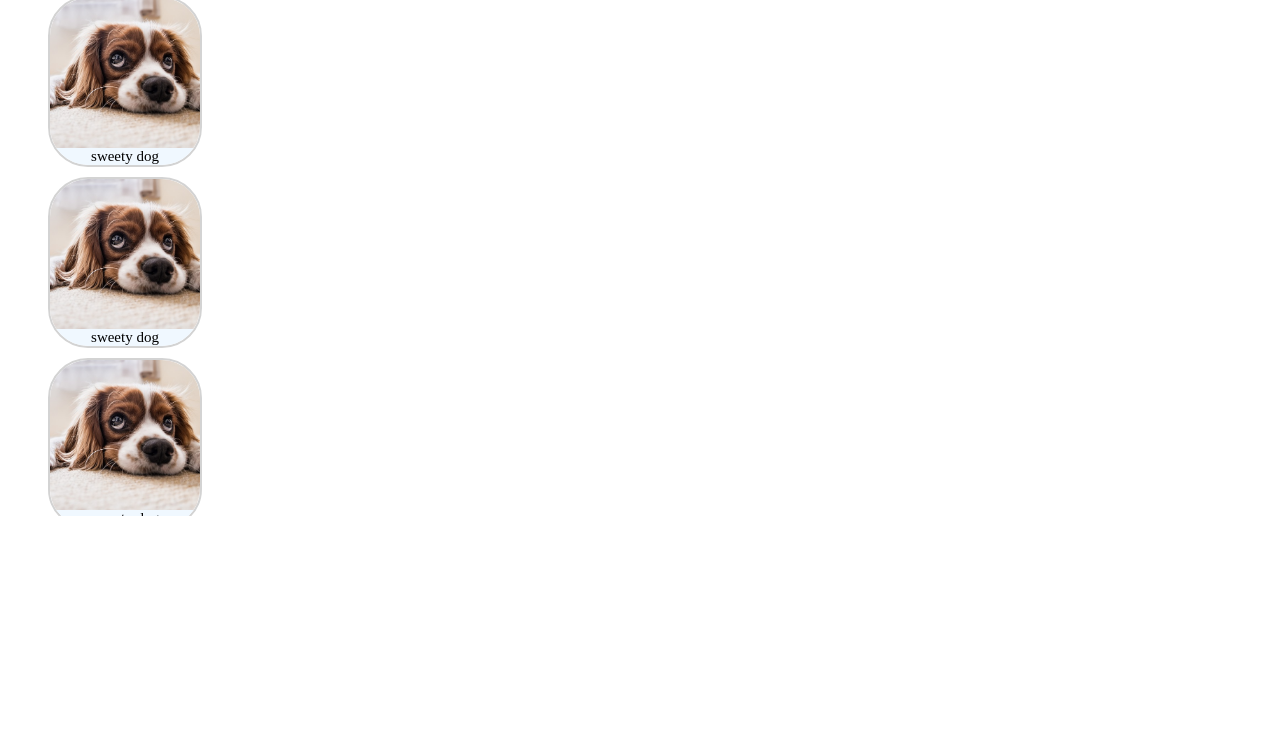
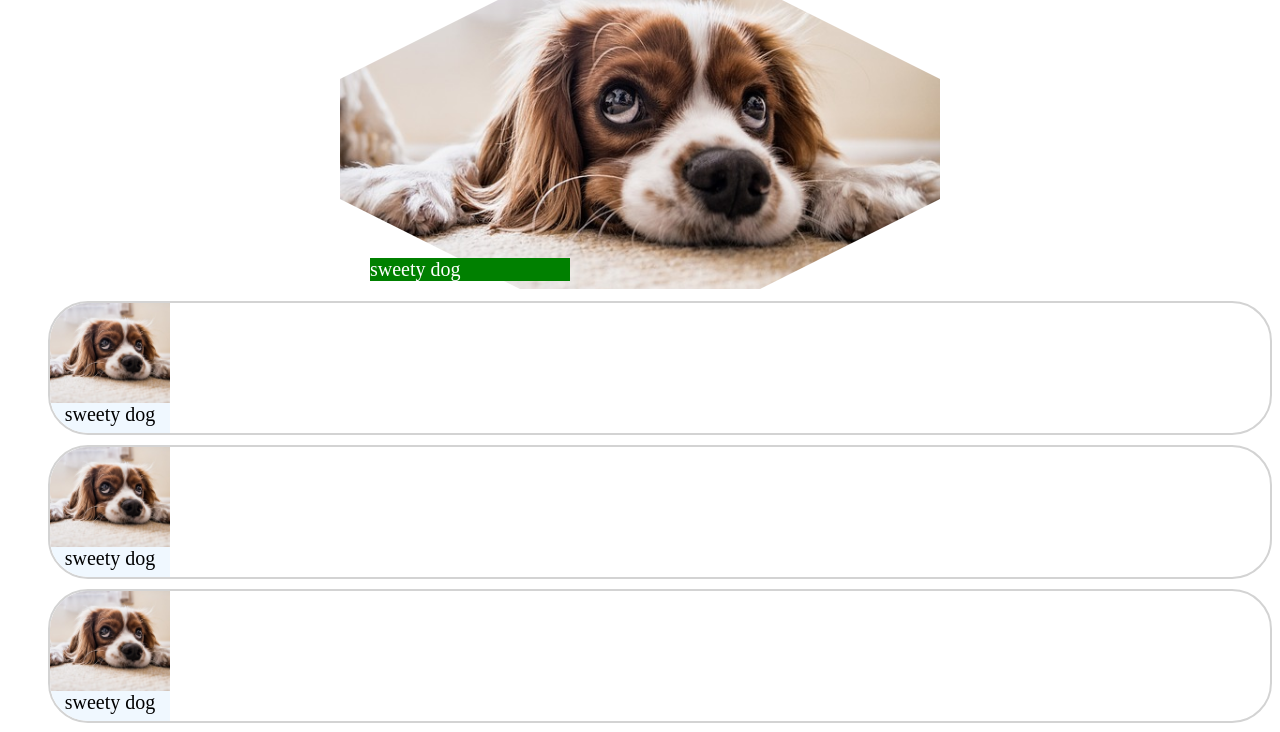
Before and after one commit to marykpln/dogram, a plain HTML site: page index.html in a window 1280 px wide. Shown: the part 91-823 px from the top of the page. Before the commit the page ends 800 px from the top, so only its background shows below. Drawn offline with Linux system fonts and the light colour scheme.

Commit message:
will be better

```diff
--- a/CSS/styles.css
+++ b/CSS/styles.css
@@ -6,7 +6,7 @@ h2 {
   margin: 0;
 }
 
-.main {
+.body {
   display: flex;
   flex-direction: column;
   justify-content: start;
@@ -15,37 +15,122 @@ h2 {
   width: 15rem;
   height: 15rem;
   object-fit: cover;
+  display: block;
 }
 
 .gallery {
   list-style: none;
-  max-height: 65vh;
+  max-height: 50vh;
+  width: 30rem;
   overflow: auto;
+  display: flex;
+  flex-wrap: wrap;
+  justify-content: space-around;
+  padding-left: 4rem;
 }
 .gallery--item_title {
   display: block;
-  width: 15rem;
-  font-size: 1.5rem;
+  width: 12rem;
+  height: 3rem;
+  font-size: 2rem;
   background-color: aliceblue;
   text-align: center;
 }
 .gallery--item_image {
   display: block;
+  width: 100%;
+  height: 10rem;
+  object-fit: cover;
 }
 .gallery--item {
-  border: 2px solid lightgray;
+  border: 2px solid lightgrey;
   border-radius: 40px;
   overflow: hidden;
-  width: 15rem;
-  margin-top: 1rem;
+  min-width: 12rem;
+  max-height: 15rem;
+  margin-top: 10px;
 }
 
 .logo {
-  font-size: 4rem;
+  font-size: 3rem;
   text-align: center;
-  /* svg */
-  background-color: aquamarine;
+  background-color: rgb(66, 198, 198);
+  text-transform: uppercase;
+  letter-spacing: 8px;
 }
 .gallery li:nth-child(1) {
   margin-top: 0;
 }
+
+.main--container {
+  display: flex;
+  flex-direction: column;
+  justify-content: start;
+}
+
+.main--item {
+  flex-grow: 1;
+  display: flex;
+  justify-content: center;
+  margin-top: 2rem;
+}
+
+.gallery--item_container {
+  position: relative;
+}
+
+.main--item_image {
+  width: 60rem;
+  height: 30rem;
+  object-fit: cover;
+  clip-path: polygon(
+    30% 0%,
+    70% 0%,
+    100% 30%,
+    100% 70%,
+    70% 100%,
+    30% 100%,
+    0% 70%,
+    0% 30%
+  );
+}
+
+.main--item_title {
+  display: block;
+  width: 20rem;
+  position: absolute;
+  font-size: 2rem;
+  bottom: 1rem;
+  left: 3rem;
+  background-color: green;
+  color: white;
+}
+
+@media screen and (min-width: 500px) {
+  .main {
+    flex-direction: row-reverse;
+    flex-wrap: nowrap;
+  }
+  .main--item--title {
+    bottom: 3rem;
+  }
+
+  .gallery--item_image {
+    width: 12rem;
+    height: 10rem;
+  }
+  .gallery {
+    max-height: 80vh;
+    width: auto;
+    flex-wrap: nowrap;
+    flex-direction: column;
+    padding-left: 4rem;
+    justify-content: flex-start;
+  }
+
+  .gallery--item {
+    min-width: 12rem;
+    min-height: 13rem;
+    max-height: 13rem;
+  }
+}
--- a/index.html
+++ b/index.html
@@ -10,17 +10,19 @@
     <header class="logo">
       <h2>Dogram</h2>
     </header>
+    <div class="main--container">
+      <div class="main--item">
+        <div class="gallery--item_container">
+          <img
+            src="images/puppy-2785074_640.jpg"
+            alt="puppy"
+            class="main--item_image"
+          />
+          <span class="main--item_title">sweety dog</span>
+        </div>
+      </div>
+    </div>
     <ul class="gallery">
-      <li class="gallery--item">
-        <!-- <div class="gallery--item_container"> -->
-        <img
-          src="images/puppy-2785074_640.jpg"
-          alt="puppy"
-          class="gallery--item_image"
-        />
-        <span class="gallery--item_title">sweety dog</span>
-        <!-- </div> -->
-      </li>
       <li class="gallery--item">
         <!-- <div class="gallery--item_container"> -->
         <img
```
